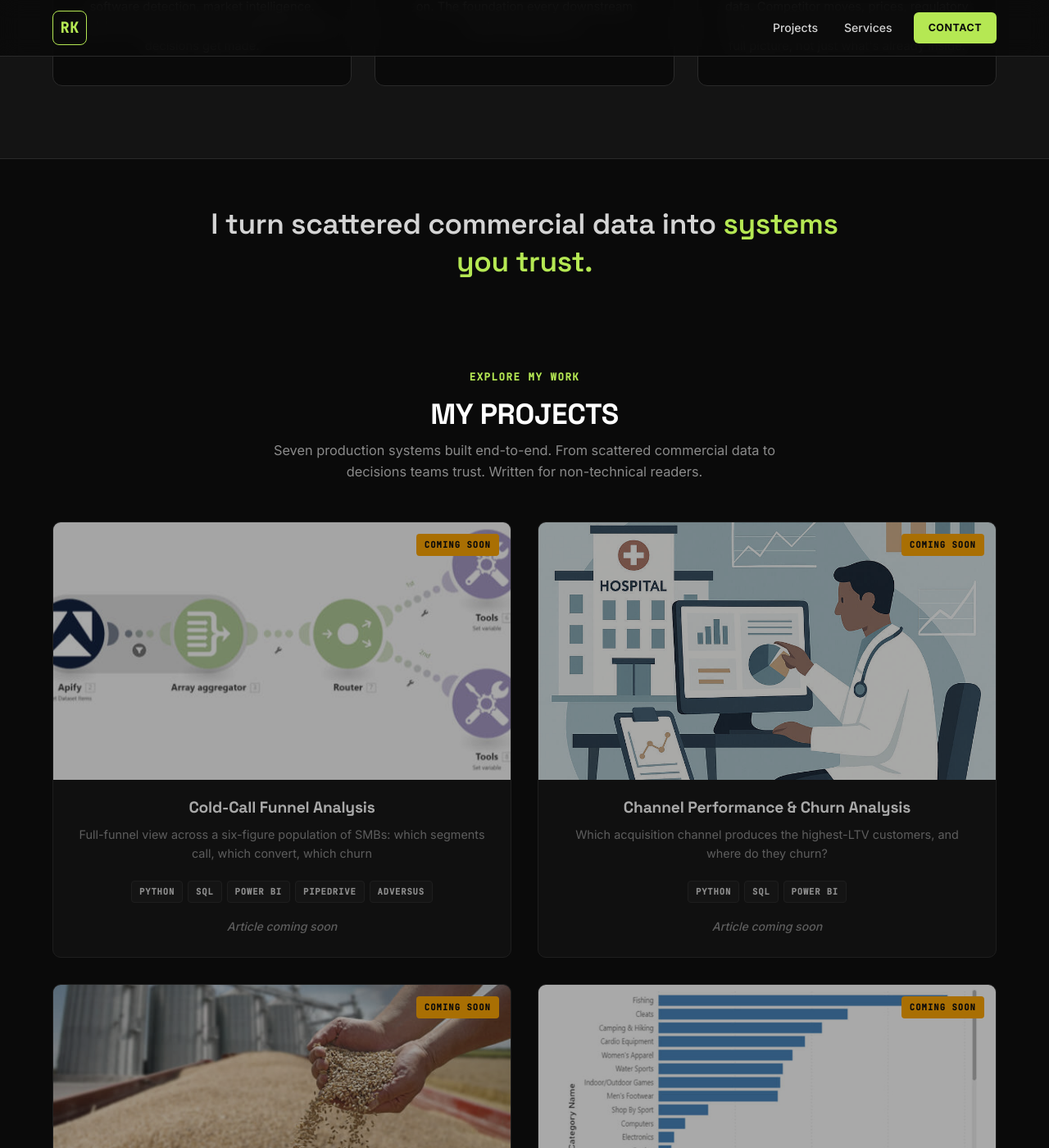
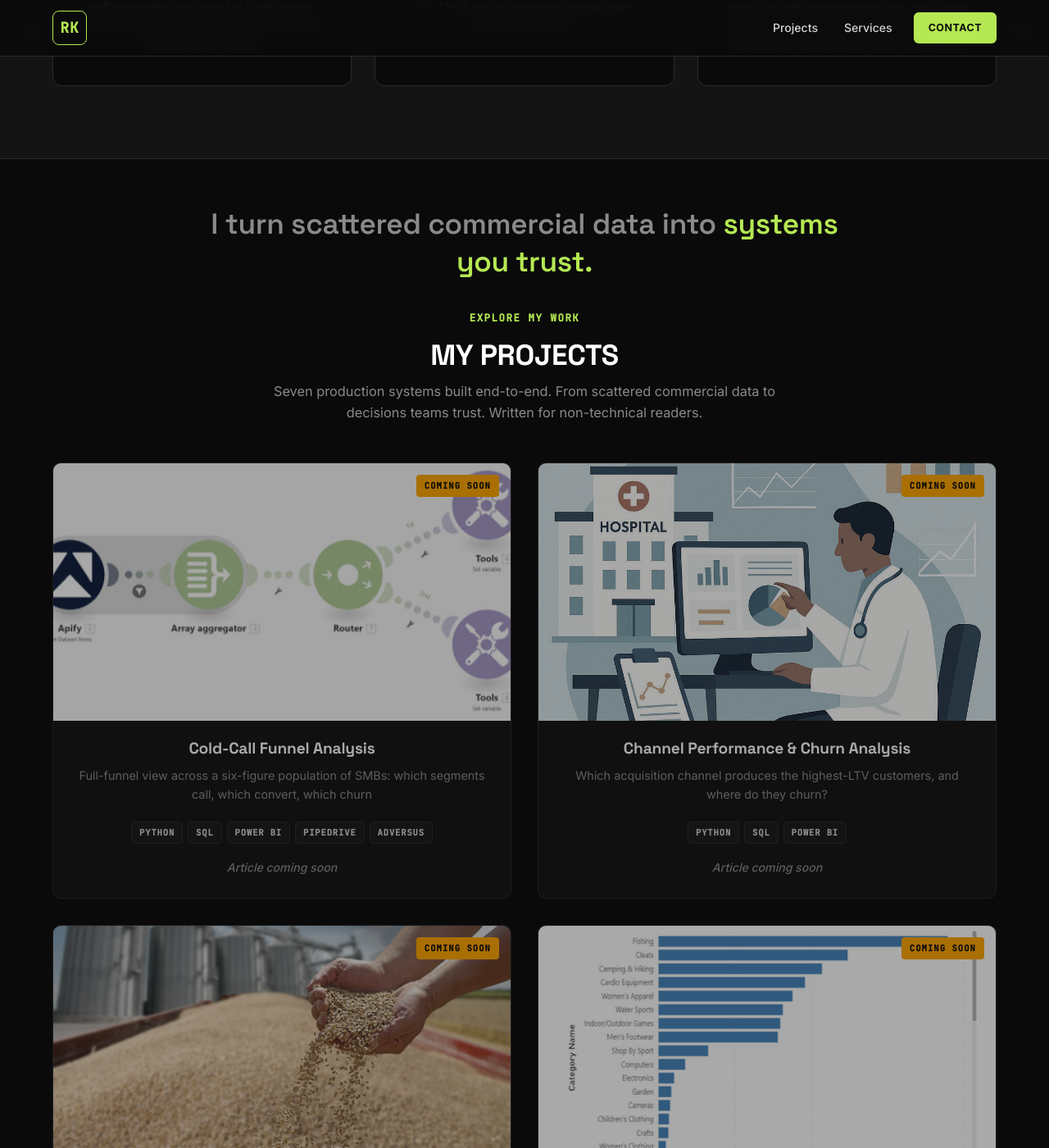
Before and after one commit to rasmuskampmann1998/rasmuskampmann.com, a Jekyll site: the page built from index.md, in a window 1280 px wide and 1400 px high, scrolled down 1535 px. Shown: the whole window at 82% size. Built offline with Jekyll 4.4.1, drawn with Linux system fonts in a browser that asks for light colours.

Commit message:
Tagline greyer + tighter gap to Projects; About Stack paragraph spaced
- Tagline: switch color from --text-secondary to --text-muted (#8A8A8A) to match the About-section grey
- Tagline-band + Projects: shrink the gap by 8px bottom padding + 24px Projects top padding (was 88px)
- About: 28px margin-top on the Stack paragraph so it doesn't sit flush against the How I work list

```diff
--- a/assets/css/main.scss
+++ b/assets/css/main.scss
@@ -1414,7 +1414,7 @@ ul.hero-stack {
 
 // ── HERO TAGLINE BAND (between Skills and Projects) ─────────────────────────
 .hero-tagline-band {
-  padding: 56px 0 16px;
+  padding: 56px 0 8px;
   text-align: center;
   background: var(--bg-primary);
 
@@ -1422,7 +1422,7 @@ ul.hero-stack {
     font-family: 'Space Grotesk', sans-serif;
     font-size: clamp(1.4rem, 3vw, 2.2rem);
     font-weight: 600;
-    color: var(--text-secondary);
+    color: var(--text-muted);
     line-height: 1.3;
     letter-spacing: -0.01em;
     max-width: 820px;
@@ -1430,6 +1430,10 @@ ul.hero-stack {
 
     .highlight { color: var(--accent-green); }
   }
+}
+
+.hero-tagline-band + .projects {
+  padding-top: 24px;
 }
 
 // ── PROJECTS GRID (larger 2-col reference style) ─────────────────────────────
--- a/index.md
+++ b/index.md
@@ -158,7 +158,7 @@ title: Home
           <li>Build dashboards around the decisions leadership makes</li>
           <li>Use AI where it makes the work faster or more accurate</li>
         </ul>
-        <p><strong>Stack:</strong> SQL, Python, Power BI, Excel, data modeling, ETL, web scraping, AI workflows. Hands-on across CRMs, ERPs, dialers, and the full commercial tooling layer. On the AI side: Claude, LLM pipelines, MCP servers, machine learning, and agentic frameworks.</p>
+        <p style="margin-top: 28px;"><strong>Stack:</strong> SQL, Python, Power BI, Excel, data modeling, ETL, web scraping, AI workflows. Hands-on across CRMs, ERPs, dialers, and the full commercial tooling layer. On the AI side: Claude, LLM pipelines, MCP servers, machine learning, and agentic frameworks.</p>
         <p>I replace manual spreadsheets and disconnected reporting with systems that run on their own and make the business easier to understand. The outcome teams hire me for: stop rebuilding reports every Monday, stop questioning the numbers, start making commercial decisions from data you trust.</p>
         <p><em>Available for freelance projects and the right full-time role.</em></p>
       </div>
```
